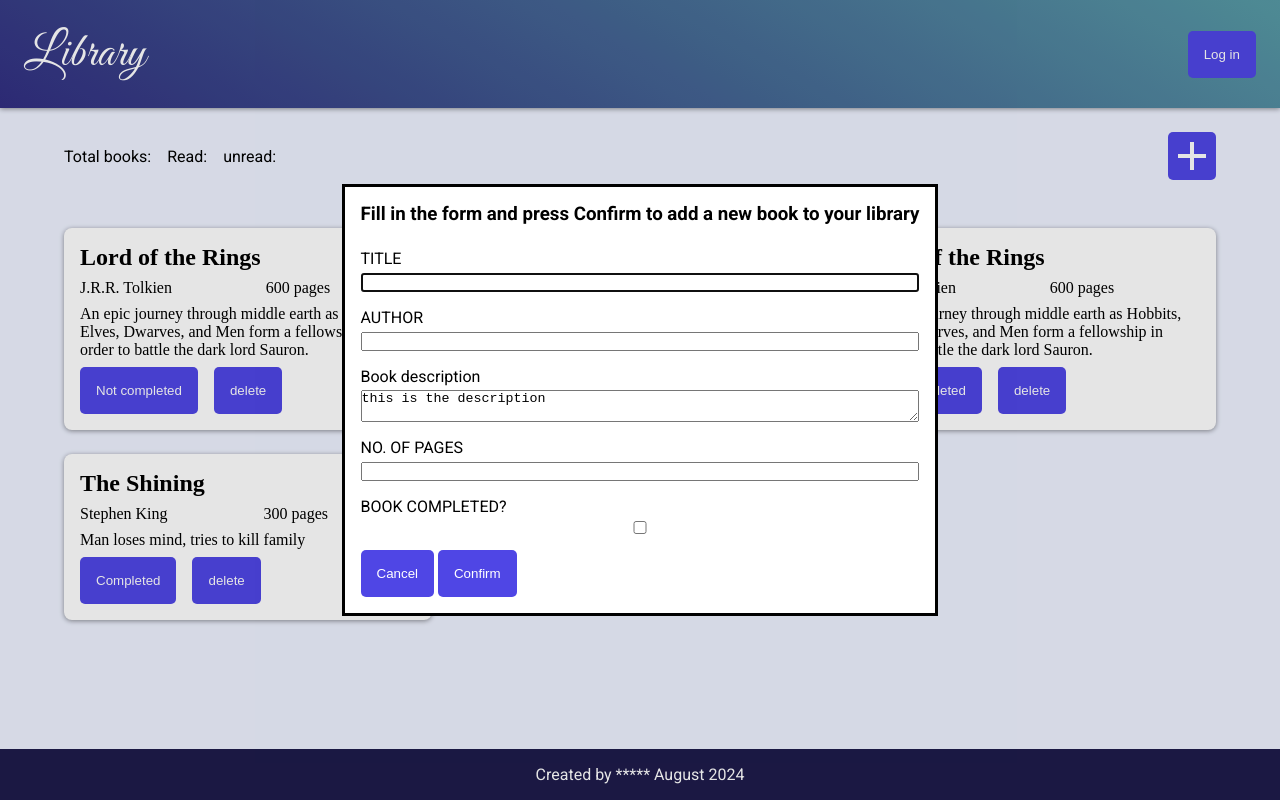
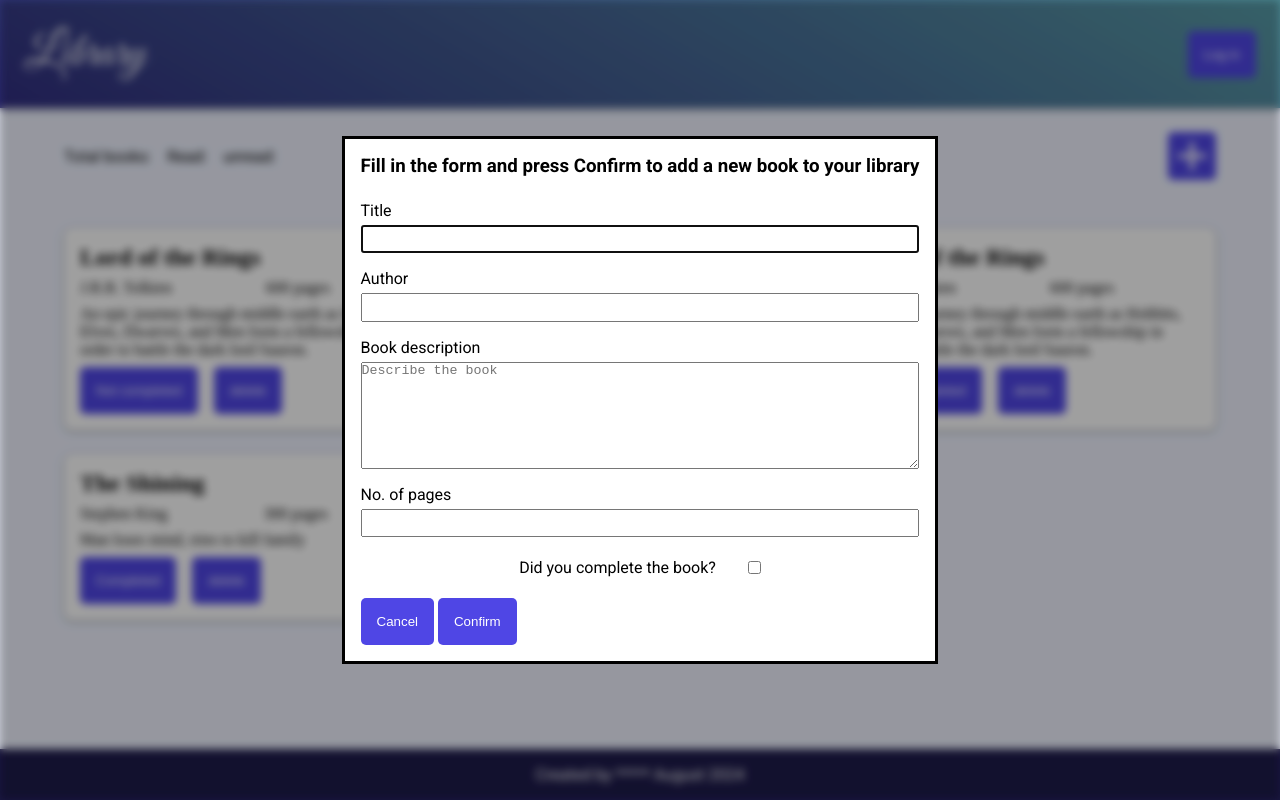
Before and after one commit to RaihanSharif/Library, a plain HTML site: page index.html in a window 1280 px wide. Both pictures are taken after a click on the button 1192 px from the left and 156 px from the top of the page. Drawn offline with Linux system fonts and the light colour scheme; a web font is replaced by a local one.

Commit message:
Add style to modal and change no of pages to number input

```diff
--- a/index.html
+++ b/index.html
@@ -40,19 +40,19 @@
     <dialog id="form-dialog" close>
         <h3>Fill in the form and press Confirm to add a new book to your library</h3>
         <form id="add-book-form" method="dialog">
-            <label for="title">TITLE
+            <label for="title">Title
                 <input type="text" name="title" id="title" required>
             </label>
-            <label for="author">AUTHOR
+            <label for="author">Author
                 <input type="text" name="author" id="author" required>
             </label>
             <label for="description-label">Book description
-                <textarea name="description" id="description">this is the description</textarea>
+                <textarea name="description" id="description" rows="7" placeholder="Describe the book"></textarea>
             </label>
-            <label for="pages">NO. OF PAGES
-                <input type="text" name="pages" id="pages" required>
+            <label for="pages">No. of pages
+                <input type="number" min="1" name="pages" id="pages" required>
             </label>
-            <label for="is-completed">BOOK COMPLETED?
+            <label id="is-completed-label" for="is-completed">Did you complete the book?
                 <input type="checkbox" name="is-completed" id="is-completed">
             </label>
             <div class="modal-buttons">
--- a/static/style.css
+++ b/static/style.css
@@ -24,6 +24,20 @@
   --shadow: rgba(0, 0, 0, 0.426) 0px 1px 5px;
 
 }
+
+::backdrop {
+  /* background-image: linear-gradient(
+    45deg,
+    rgba(148, 130, 148, 0.619),
+    rgba(102, 51, 153, 0.659),
+    rgba(30, 143, 255, 0.603),
+    rgba(0, 128, 0, 0.443)
+  ); */
+  filter: blur(1.5rem);
+  backdrop-filter: blur(4px);
+  filter: brightness(70%);
+}
+
 
 *, *::before, *::after {
   box-sizing: border-box;
@@ -188,10 +202,30 @@ dialog[open] {
   display: flex;
   flex-direction: column;
   gap: 1.5rem;
+  opacity: 1;
+  border-radius: 10px black solid;
+
 }
+
+dialog {
+  border-radius: 10px black solid;
+}
+
+label>input {
+  height: 1.8rem;
+  padding: 0 1ch;
+}
+
 
 label {
   display: flex;
   flex-direction: column;
   gap: 0.3rem;
 }
+
+#is-completed-label {
+  flex-direction: row;
+  align-items: center;
+  justify-content: center;
+  gap: 2rem;
+}
```
